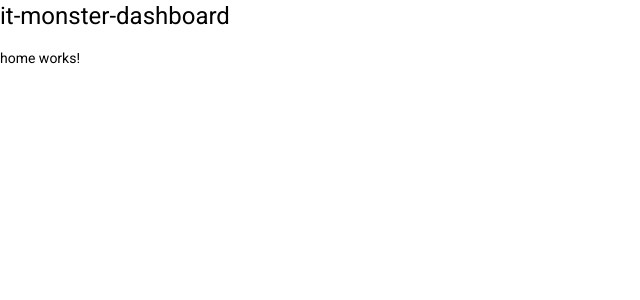
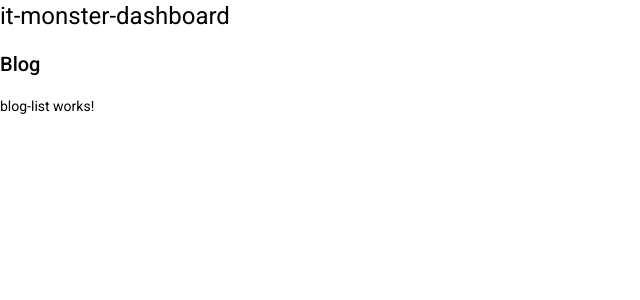
Before and after one commit to hueftl/angular-ws, an Angular app: page /blog in a window 1280 px wide. Before the commit this address led to /. Shown: the top 300 px of the page, without its empty margins (0-640 px from the left). Built offline with nearby package versions, Linux system fonts and the light colour scheme.

Commit message:
added blog module with routing

```diff
--- a/src/app/app-routing.module.ts
+++ b/src/app/app-routing.module.ts
@@ -18,6 +18,10 @@ const routes: Routes = [
     component: RegisterComponent
   },
   {
+    path: 'blog',
+    loadChildren: () => import('./blog/blog.module').then(m => m.BlogModule)
+  },
+  {
     path: '**',
     redirectTo: ''
   }
--- /dev/null
+++ b/src/app/blog/blog-routing.module.ts
@@ -0,0 +1,28 @@
+import { BlogSingleComponent } from './blog-single/blog-single.component';
+import { BlogListComponent } from './blog-list/blog-list.component';
+import { BlogComponent } from './blog.component';
+import { Routes, RouterModule } from '@angular/router';
+import { NgModule } from '@angular/core';
+
+const blogRoutes: Routes = [
+  {
+    path: '',
+    component: BlogComponent,
+    children: [
+      {
+        path: '',
+        component: BlogListComponent
+      },
+      {
+        path: ':id', // url path parameter
+        component: BlogSingleComponent
+      }
+    ]
+  }
+];
+
+@NgModule({
+  imports: [RouterModule.forChild(blogRoutes)],
+  exports: [RouterModule]
+})
+export class BlogRoutingModule { }
--- a/src/app/blog/blog.component.html
+++ b/src/app/blog/blog.component.html
@@ -1 +1,2 @@
-<p>blog works!</p>
+<h2>Blog</h2>
+<router-outlet></router-outlet>
--- a/src/app/blog/blog.module.ts
+++ b/src/app/blog/blog.module.ts
@@ -1,3 +1,4 @@
+import { BlogRoutingModule } from './blog-routing.module';
 import { NgModule } from '@angular/core';
 import { CommonModule } from '@angular/common';
 
@@ -13,9 +14,7 @@ import { BlogSingleComponent } from './blog-single/blog-single.component';
   ],
   imports: [
     CommonModule,
-  ],
-  exports: [
-    BlogComponent
+    BlogRoutingModule
   ]
 })
 export class BlogModule { }
```
